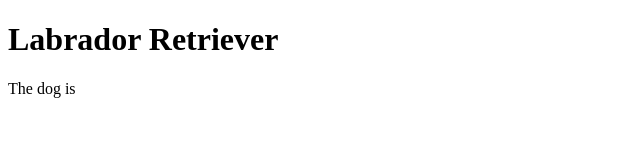
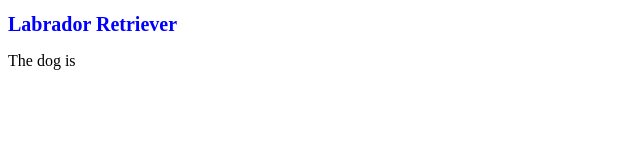
Before and after one commit to llAntonio1ll/Project-Woof, a plain HTML site: page index.html in a window 1280 px wide. Shown: the whole page, without its empty margins (0-640 px from the left). Drawn offline with Linux system fonts and the light colour scheme; a web font is replaced by a local one.

Commit message:
Add files via upload

```diff
--- a/css/main.css
+++ b/css/main.css
@@ -1,3 +1,4 @@
-.class {
+h1.title {
 	font-size: 20px;
+	color: blue;
 }
```
